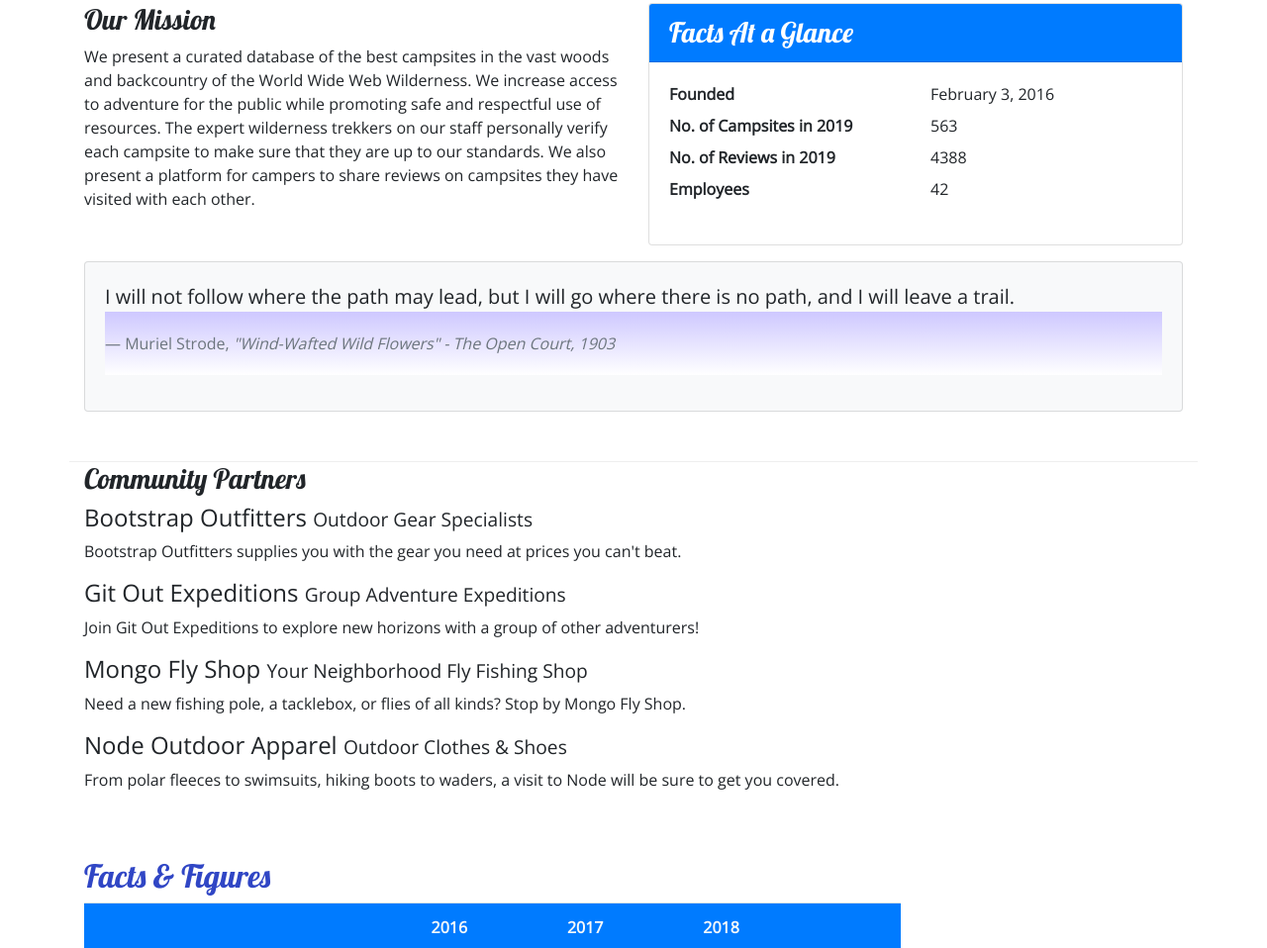
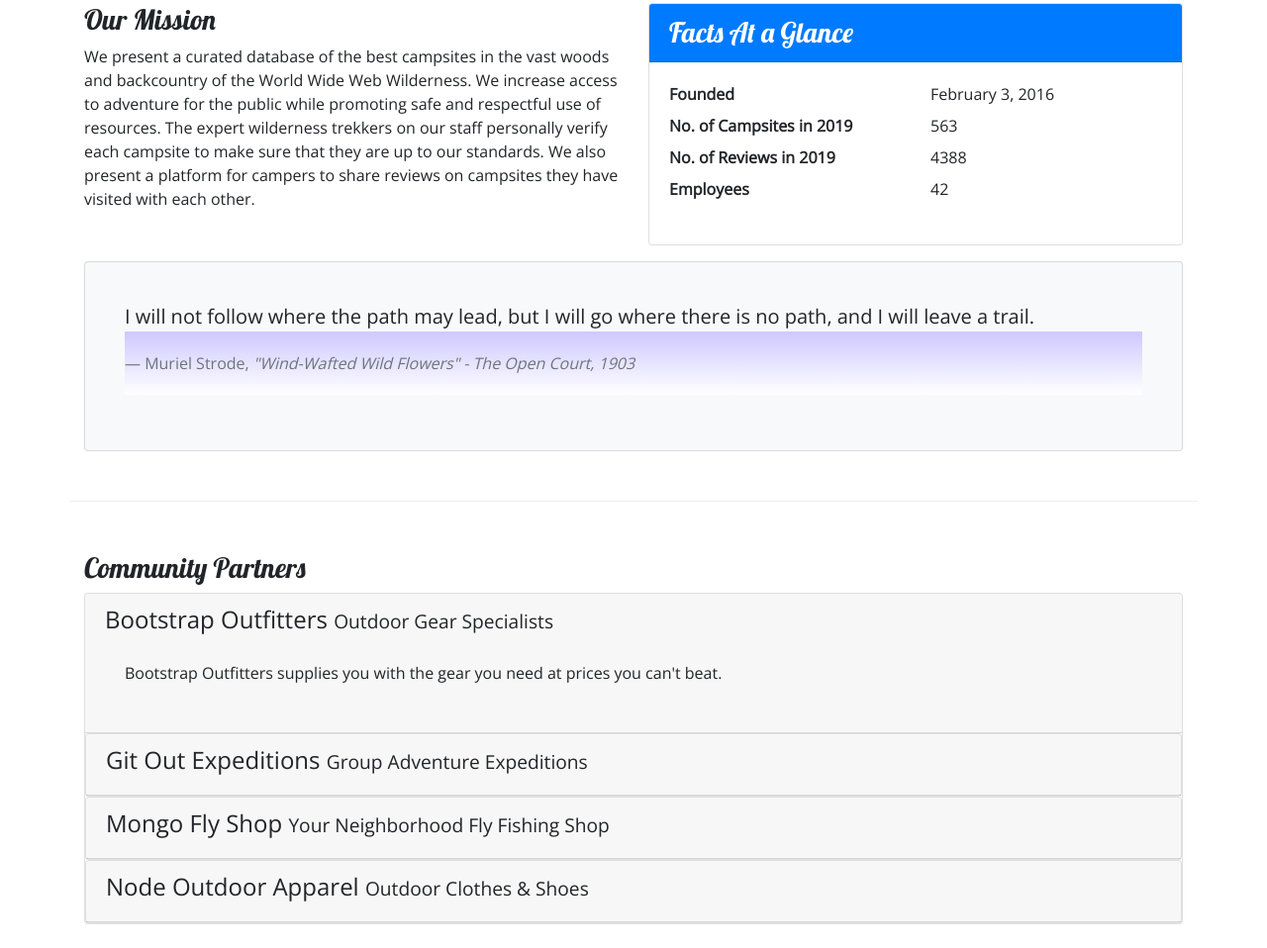
Before and after one commit to mrchappell/2-Bootstrap-nucampsite, a website: page aboutus.html in a window 1280 px wide. Shown: the part 402-1360 px from the top of the page at 99% size. Drawn offline with nearby package versions, Linux system fonts and the light colour scheme.

Commit message:
Accordion

```diff
--- a/aboutus.html
+++ b/aboutus.html
@@ -89,7 +89,7 @@
             </div>
             <div class="col">
                 <div class="card card-body bg-light mt-3">
-                    <blockquote class="blockquote">
+                    <blockquote class="blockquote card-body">
                         <p class="mb-0">I will not follow where the path may lead, but I will go where there is no path,
                             and I will leave a trail.</p>
                         <footer class="blockquote-footer">Muriel Strode,
@@ -101,23 +101,65 @@
             </div>
         </div>
 
-        <div class="row">
+        <div class="row row-content">
             <div class="col">
                 <h3>Community Partners</h3>
-                <h4>Bootstrap Outfitters <small>Outdoor Gear Specialists</small></h4>
-                <p class="d-none d-sm-block">Bootstrap Outfitters supplies you with the gear you need at prices you
-                    can't beat.</p>
-                <h4>Git Out Expeditions <small>Group Adventure Expeditions</small></h4>
-                <p class="d-none d-sm-block">Join Git Out Expeditions to explore new horizons with a group of other
-                    adventurers!</p>
-                <h4>Mongo Fly Shop <small>Your Neighborhood Fly Fishing Shop</small></h4>
-                <p class="d-none d-sm-block">Need a new fishing pole, a tacklebox, or flies of all kinds? Stop by
-                    Mongo
-                    Fly Shop.</p>
-                <h4>Node Outdoor Apparel <small>Outdoor Clothes & Shoes</small></h4>
-                <p class="d-none d-sm-block">From polar fleeces to swimsuits, hiking boots to waders, a visit to
-                    Node
-                    will be sure to get you covered.</p>
+                <div id="accordion">
+                    <div class="card">
+                        <div role="tab" class="card-header">
+                            <h4><a data-toggle="collapse" data-target="#bootstrap">Bootstrap Outfitters <small>Outdoor
+                                        Gear Specialists</small></a></h4>
+                            <div class="collapse show" id="bootstrap" data-parent="#accordion">
+                                <div class="card-body">
+                                    <p class="d-none d-sm-block">Bootstrap Outfitters supplies you with the gear you
+                                        need at prices you can't beat.</p>
+                                </div>
+                            </div>
+                        </div>
+                        <div class="card">
+                            <div role="tab" class="card-header">
+                                <h4>
+                                    <a class="collapsed" data-toggle="collapse" data-target="#git">
+                                        Git Out Expeditions <small>Group Adventure Expeditions</small>
+                                    </a>
+                                </h4>
+                                <div class="collapse" id="git" data-parent="#accordion">
+                                    <div class="card-body">
+                                        <p class="d-none d-sm-block">Join Git Out Expeditions to explore new horizons
+                                            with a group of other adventurers!</p>
+                                    </div>
+                                </div>
+                            </div>
+                        </div>
+                        <div class="card">
+                            <div role="tab" class="card-header">
+                                <h4>
+                                    <a class="collapsed" data-toggle="collapse" data-target="#mongo">
+                                        Mongo Fly Shop <small>Your Neighborhood Fly Fishing Shop</small>
+                                    </a>
+                                </h4>
+                                <div class="collapse" id="mongo" data-parent="#accordion">
+                                    <div class="card-body">
+                                        <p class="d-none d-sm-block">Need a new fishing pole, a tacklebox, or flies of
+                                            all kinds? Stop by Mongo Fly Shop.</p>
+                                    </div>
+                                </div>
+                            </div>
+                        </div>
+                        <div class="card">
+                            <div role="tab" class="card-header">
+                                <h4>
+                                    <a class="collapsed" data-toggle="collapse" data-target="#node">
+                                        Node Outdoor Apparel <small>Outdoor Clothes & Shoes</small>
+                                    </a>
+                                </h4>
+                                <div class="collapse" id="node" data-parent="#accordion">
+                                    <div class="card-body">
+                                        <p class="d-none d-sm-block">From polar fleeces to swimsuits, hiking boots to
+                                            waders, a visit to Node will be sure to get you covered.</p>
+                                    </div>
+                                </div>
+                            </div>
                         </div>
                     </div>
 
@@ -158,7 +200,6 @@
                             </div>
                         </div>
                     </div>
-
                 </div>
 
                 <footer class="site-footer">
@@ -185,7 +226,8 @@
                                         class="fa fa-youtube"></i></a>
                             </div>
                             <div class="col-sm-4 text-center">
-                    <a role="button" class="btn btn-link" href="tel:+12065551234"><i class="fa fa-phone fa-lg text-primary"></i>
+                                <a role="button" class="btn btn-link" href="tel:+12065551234"><i
+                                        class="fa fa-phone fa-lg text-primary"></i>
                                     1-206-555-1234</a><br />
                                 <a role="button" class="btn btn-link" href="mailto:campsites@nucamp.co"><i
                                         class="fa fa-envelope fa-lg text-primary"></i> campsites@nucamp.co</a>
```
Also changed, not shown: css/styles.css (line endings or trailing spaces). Lines whose indentation alone changed are shown as unchanged.
